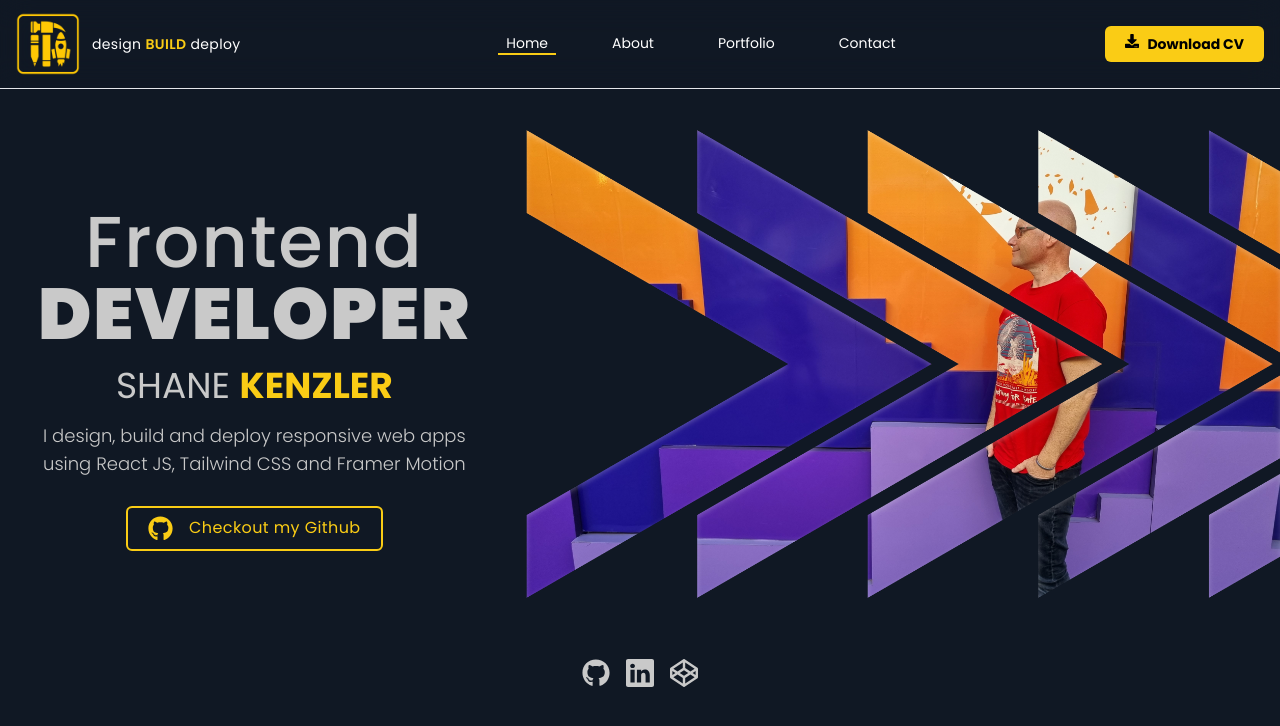
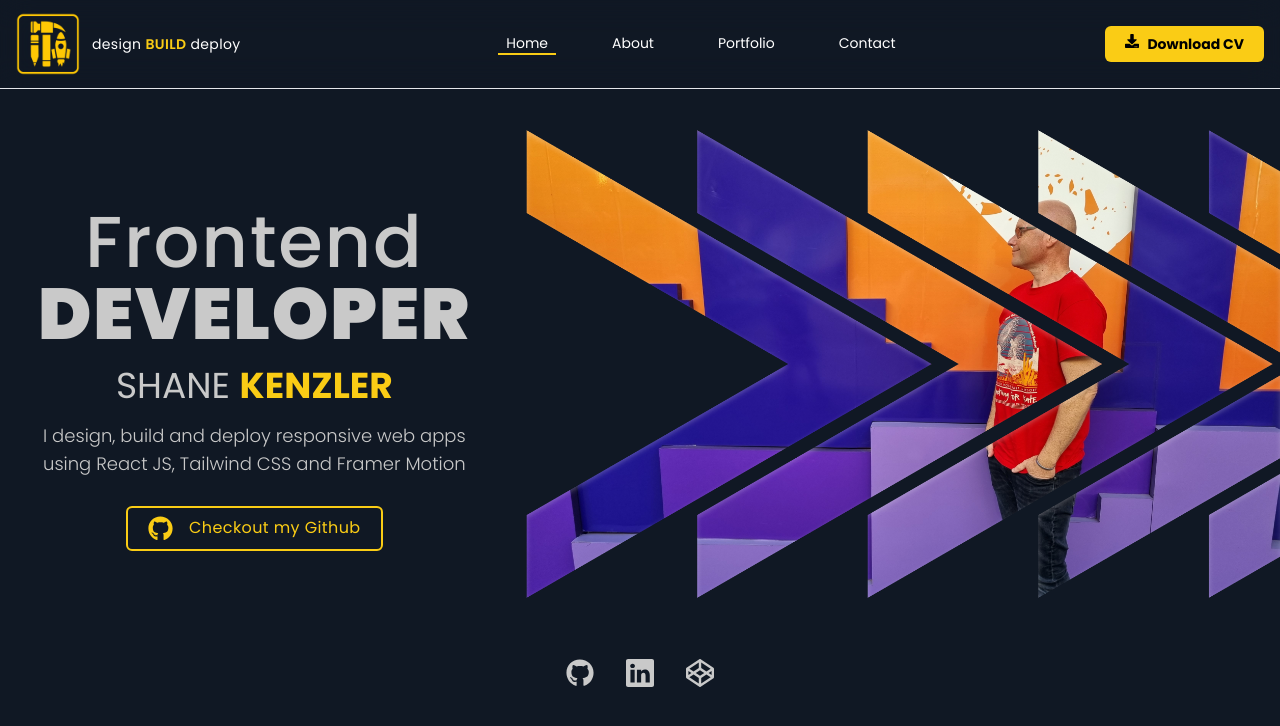
Before and after one commit to SKenzler/react-portfolio, a React (Vite) app: page / in a window 1280 px wide. Shown: the top 726 px of the page. Built offline with nearby package versions, Linux system fonts and the light colour scheme; a web font is replaced by a local one.

Commit message:
added a hover state to the social media icons

```diff
--- a/src/components/Navbar.jsx
+++ b/src/components/Navbar.jsx
@@ -14,7 +14,7 @@ const Navbar = () => {
     <nav className="sticky top-0 z-50 py-3 backdrop-blur-lg border-b neutral-700/80">
       <div className="container px-4 mx-auto relative text-sm">
         <div className="flex justify-between items-center">
-          <div className="flex items-center flex-shrink-0">
+          <div className="flex items-center flex-shrink-0 cursor-pointer">
             <img
               className="h-16 w-16 mr-3"
               src={logo}
@@ -28,7 +28,7 @@ const Navbar = () => {
               deploy
             </span>
           </div>
-          <ul className="hidden lg:flex ml-14 space-x-12 text-sm text-white">
+          <ul className="hidden lg:flex ml-14 space-x-12 text-sm text-white cursor-pointer">
             <li className="px-2 border-b-2 border-yellow-400">Home</li>
             <li className="px-2">About</li>
             <li className="px-2">Portfolio</li>
--- a/src/pages/Home.jsx
+++ b/src/pages/Home.jsx
@@ -29,16 +29,22 @@ const Home = () => {
         </div>
         <div className="flex justify-end items-center">
           <img
-            className="w-full object-fill shrink-0"
+            className="w-full object-fill flex-shrink-0"
             src={heroImage}
             alt="Profile Hero Image"
           />
         </div>
       </div>
-      <div className="flex justify-center items-center gap-4 m-5">
-        <FaGithub size={28} color="#C9C9C9" />
-        <BsLinkedin size={28} color="#C9C9C9" />
-        <FaCodepen size={28} color="#C9C9C9" />
+      <div className="flex justify-center items-center gap-8 m-5">
+        <div className="hover:scale-125 cursor-pointer">
+          <FaGithub size={28} color="#C9C9C9" />
+        </div>
+        <div className="hover:scale-125 cursor-pointer">
+          <BsLinkedin size={28} color="#C9C9C9" />
+        </div>
+        <div className="hover:scale-125 cursor-pointer">
+          <FaCodepen size={28} color="#C9C9C9" />
+        </div>
       </div>
     </>
   );
```
